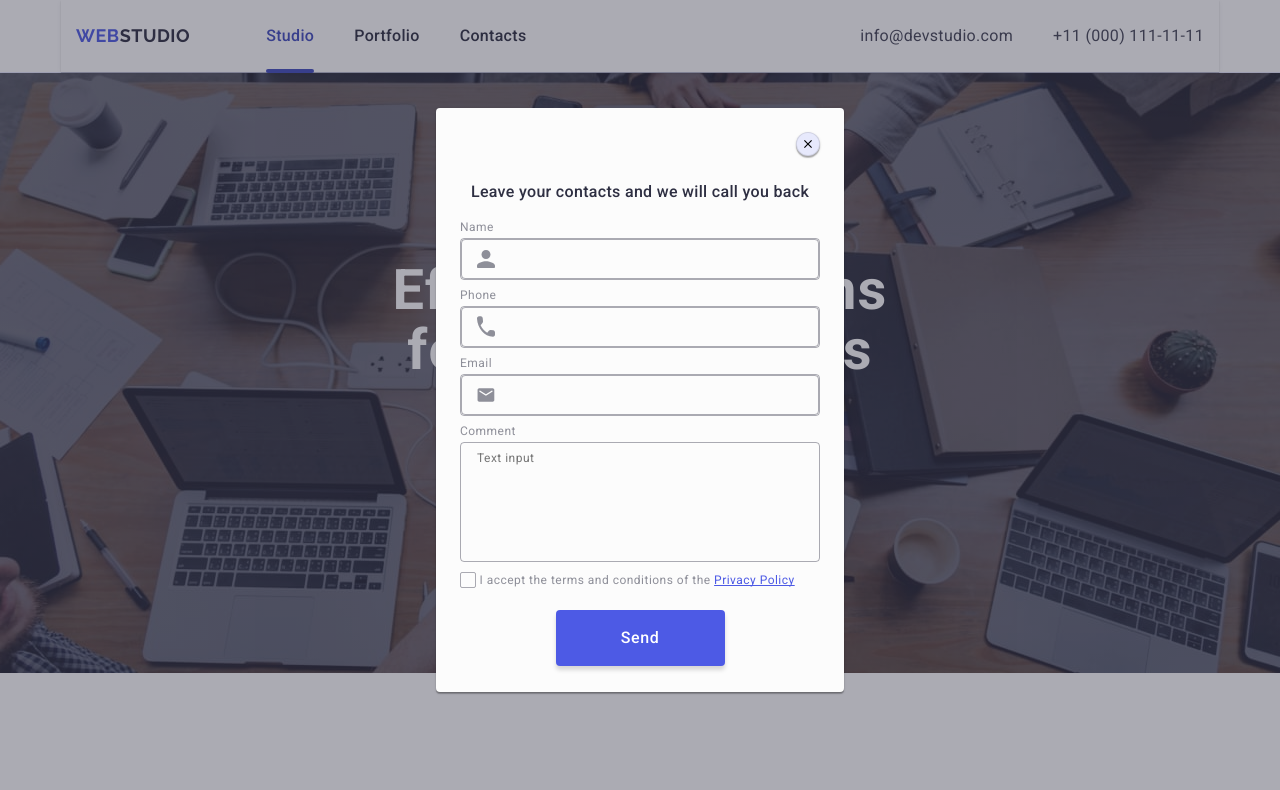
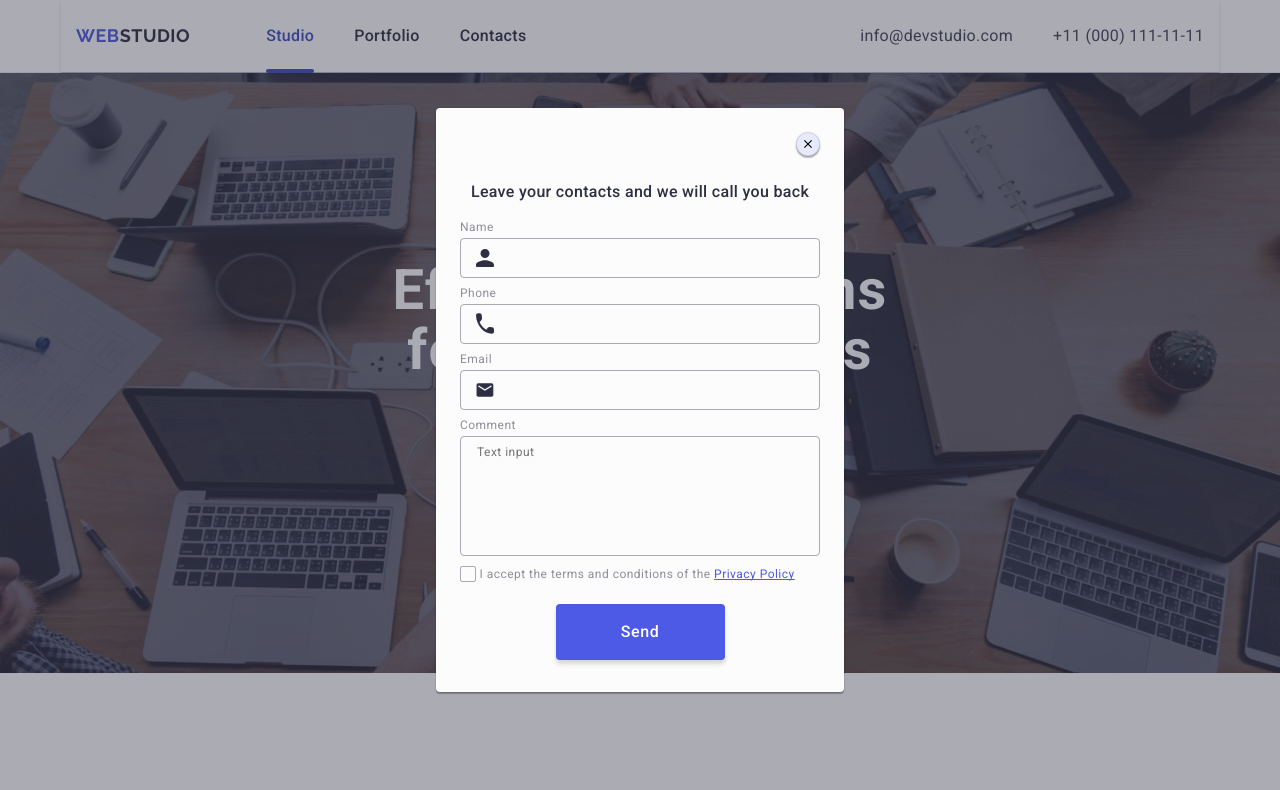
Before and after one commit to vania82/goit-markup-hw-05-, a plain HTML site: page index.html in a window 1280 px wide. Shown: the top 790 px of the page. Drawn offline with nearby package versions, Linux system fonts and the light colour scheme.

Commit message:
correction modal

```diff
--- a/css/styles.css
+++ b/css/styles.css
@@ -213,7 +213,7 @@ p {
 }
 
 .button:hover,
-button:focus {
+ button:focus {
 
     background-color: #404BBF;
 }
@@ -754,6 +754,11 @@ button:focus {
 
 }
 
+.modal-taxtarea {
+    margin-bottom: 16px;
+
+}
+
 .form-label {
     display: block;
     line-height: 1.17;
@@ -768,12 +773,6 @@ button:focus {
 
 .modal-input {
     position: relative;
-    border: 1px solid #4d5ae5;
-    border-radius: 4px;
-    border: 1px solid rgba(46, 47, 66, 0.4);
-    display: flex;
-    flex-direction: column;
-    background-color: transparent;
 
 }
 
@@ -795,11 +794,15 @@ button:focus {
 }
 
 .form-input:focus {
-   fill: #4D5AE5;
+   border-color: #4D5AE5;
 }
 
+.form-input:focus + .modal-icon {
+    fill: #4d5ae5;
+
+}
 .modal-icon {
-    fill:#8e8f99;
+    fill:#2E2F42;
     position: absolute;
     left: 16px;
     top: 50%;
--- a/index.html
+++ b/index.html
@@ -451,7 +451,7 @@
           </div>
         </div>
 
-        <div class="modal-f">
+        <div class="modal-f ">
           <label for="user-email" class="form-label">Email</label>
           <div class="modal-input">
             <input type="text"
@@ -465,7 +465,7 @@
           </div>
         </div>
 
-        <div class="modal-f">
+        <div class="modal-f modal-textarea">
           <label for="user-comment" class="form-label">Comment</label>
           <textarea  name="user-comment" id="user-comment" class="textarea-text" placeholder="Text input"></textarea>
         </div>
```
